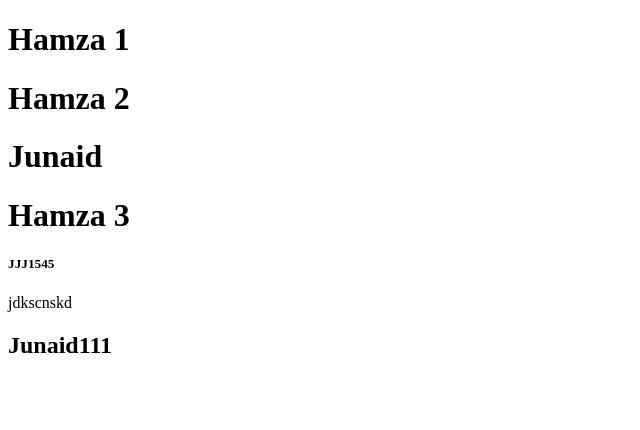
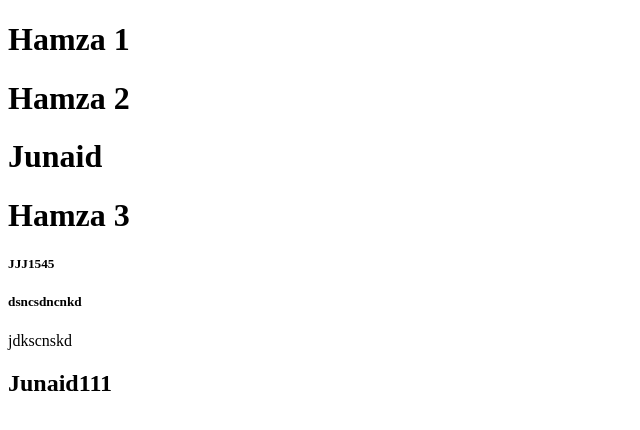
Before and after one commit to hamzaalamlinux/test1, a plain HTML site: page index.html in a window 1280 px wide. Shown: the whole page, without its empty margins (0-640 px from the left). Drawn offline with Linux system fonts and the light colour scheme.

Commit message:
change sin index.html

```diff
--- a/index.html
+++ b/index.html
@@ -11,6 +11,7 @@
     <h1>Junaid</h1>
     <h1>Hamza 3</h1>
     <h5>JJJ1545</h5>
+    <h5>dsncsdncnkd</h5>
     <h>jdkscnskd</h>
     <h2>Junaid111</h2>
 </body>
```
